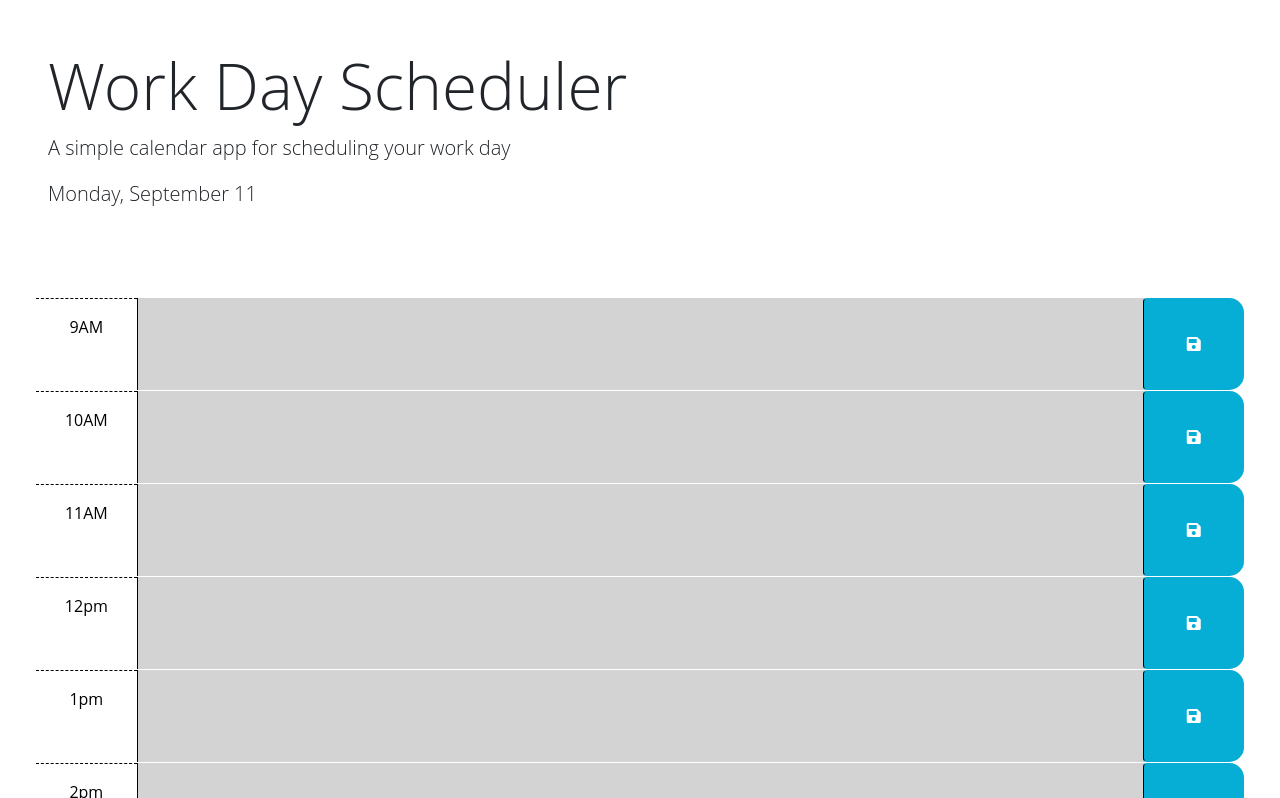
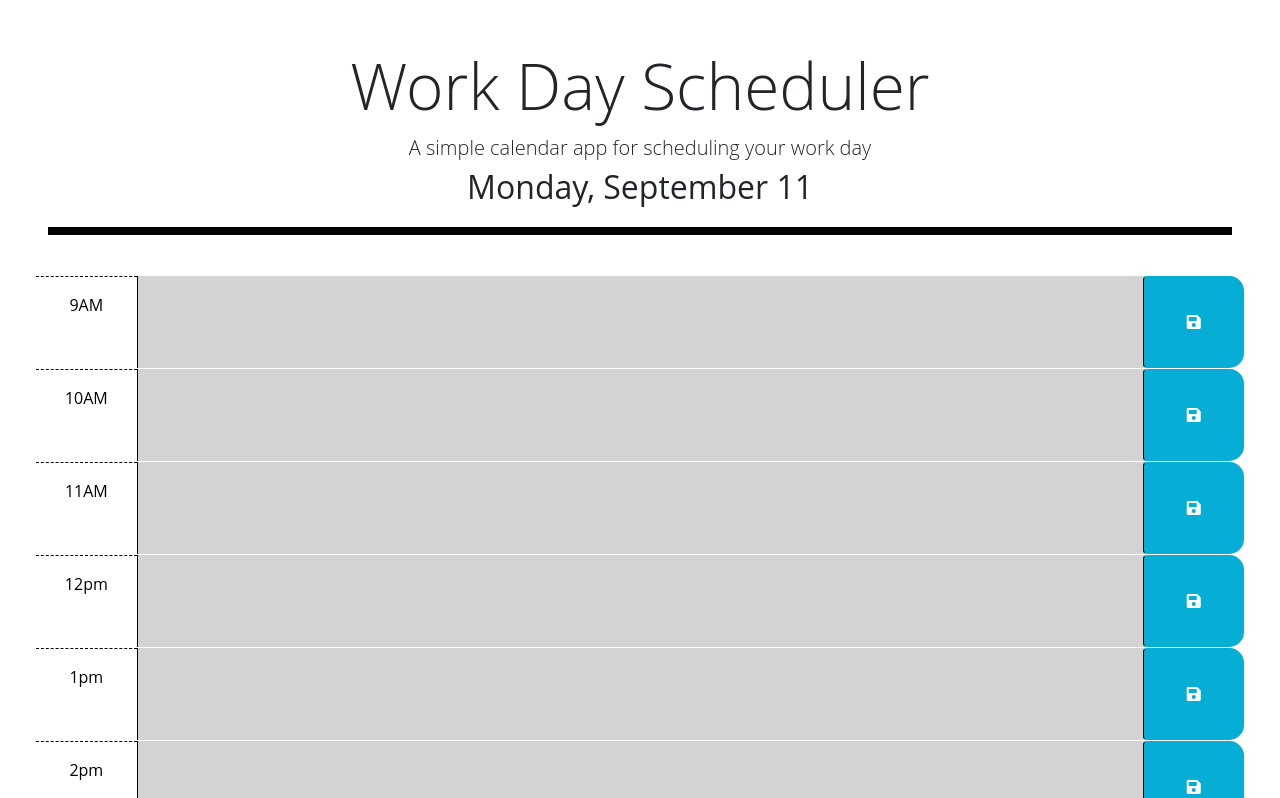
Before and after one commit to Mattmrob/Work-Day-Scheduler, a plain HTML site: page index.html in a window 1280 px wide. Shown: the top 798 px of the page. Drawn offline with nearby package versions, Linux system fonts and the light colour scheme.

Commit message:
adjusted css layout and added message for when an item is submitted

```diff
--- a/assets/css/style.css
+++ b/assets/css/style.css
@@ -10,6 +10,17 @@ textarea {
   color: #000000;
   border-left: 1px solid black;
   padding: 10px;
+}
+
+.lead {
+  padding: 0;
+  margin: 0;
+}
+
+.currentdate {
+  font-size: 2em;
+  padding-bottom: 16px;
+  border-bottom: solid black 8px;
 }
 
 .description {
--- a/assets/js/script.js
+++ b/assets/js/script.js
@@ -1,6 +1,7 @@
 // VARIABLES
 
 const saveBtn = $('.saveBtn');
+const submission = $('#submissionReceived');
 
 const dateArea = $('#currentDay');
 const today = dayjs();
@@ -26,17 +27,31 @@ function linearTime() {
     } else {
       $(this).addClass("future");
     }
-    console.log($(this).data("value"))
-    console.log(hourInt);
   })
-
 }
 
 // Initialization function / load previously stored values
 
 function loadStorage() {
   let hour9Content = JSON.parse(localStorage.getItem("hour-9"));
+  let hour10Content = JSON.parse(localStorage.getItem("hour-10"));
+  let hour11Content = JSON.parse(localStorage.getItem("hour-11"));
+  let hour12Content = JSON.parse(localStorage.getItem("hour-12"));
+  let hour13Content = JSON.parse(localStorage.getItem("hour-13"));
+  let hour14Content = JSON.parse(localStorage.getItem("hour-14"));
+  let hour15Content = JSON.parse(localStorage.getItem("hour-15"));
+  let hour16Content = JSON.parse(localStorage.getItem("hour-16"));
+  let hour17Content = JSON.parse(localStorage.getItem("hour-17"));
+
   $('#hour-9').children('textarea').val(hour9Content);
+  $('#hour-10').children('textarea').val(hour10Content);
+  $('#hour-11').children('textarea').val(hour11Content);
+  $('#hour-12').children('textarea').val(hour12Content);
+  $('#hour-13').children('textarea').val(hour13Content);
+  $('#hour-14').children('textarea').val(hour14Content);
+  $('#hour-15').children('textarea').val(hour15Content);
+  $('#hour-16').children('textarea').val(hour16Content);
+  $('#hour-17').children('textarea').val(hour17Content);
 }
 
 // Function Execution and DOM traversal
@@ -51,14 +66,11 @@ $(function () {
 // Save your input to local storage!
   saveBtn.on('click', function(event) {
     event.preventDefault();
-
     let textValue = $(this).siblings("textarea").val();
     let targetId = $(this).parents("div").attr("id");
+    localStorage.setItem(targetId, JSON.stringify(textValue));
 
-    console.log(textValue);
-    console.log(targetId);
-
-    localStorage.setItem(targetId, JSON.stringify(textValue));
+    $(submission).text("Event added to Local Storage!~")
   })
 
 });
--- a/index.html
+++ b/index.html
@@ -25,14 +25,15 @@
   </head>
 
   <body>
-    <header class="p-5 mb-4">
+    <header id="head" class="p-5 mb-3 text-center pt-5 pb-0">
       <h1 class="display-3">Work Day Scheduler</h1>
       <p class="lead">A simple calendar app for scheduling your work day</p>
-      <p id="currentDay" class="lead"></p>
+      <p id="currentDay" class="currentdate"></p>
+      <p id="submissionReceived" class="py-1"></p>
     </header>
 
     <!-- PLANNING AREA -->
-    <div class="container-fluid px-5">
+    <div class="container-fluid px-5 py-0">
 
       <div id="hour-9" class="row time-block" data-value="9">
         <div class="col-2 col-md-1 hour text-center py-3">9AM</div>
@@ -106,7 +107,6 @@
         </button>
       </div>
 
-
     </div>
 
     <script src="https://cdnjs.cloudflare.com/ajax/libs/jquery/3.2.1/jquery.min.js"></script>
```
